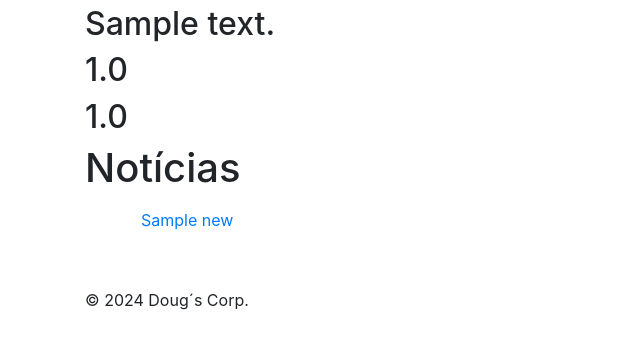
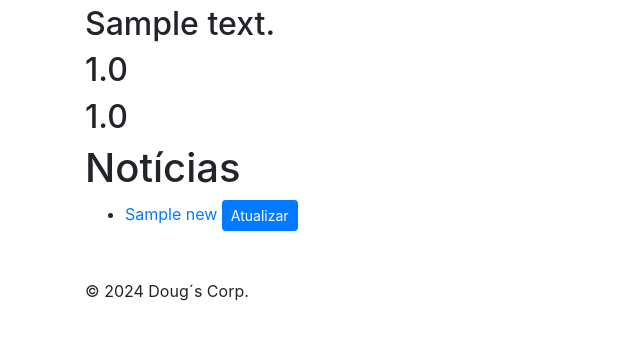
Before and after one commit to fabiomirs/eco-da-mata, a Django app: page /comunidade/1 in a window 1280 px wide. Shown: the part 155-504 px from the top of the page, without its empty margins (0-640 px from the left). Run offline with Django 3.2, Linux system fonts and the light colour scheme; tables that the repository leaves empty hold one stand-in row (values such as "Sample post"); some libraries are stand-ins or nearby versions.

Commit message:
:sparkles: feat: implementa opções para atualizar e detalhar notícia de uma comunidade.

```diff
--- a/community_app/templates/registred_news.html
+++ b/community_app/templates/registred_news.html
@@ -3,8 +3,11 @@
     <h1>Notícias</h1>
     <ul>
         {% for new in news %}
-          <li class="nav-link">
-            <a href="{{ new.pk }}">{{ new.title }}</a>
+          <li>
+            <a href="{% url 'detail_news' new.pk %}">{{ new.title }}</a>
+            <form action="{% url 'update_news' new.pk %}" method="get" style="display:inline;">
+              <button type="submit" class="btn btn-primary btn-sm">Atualizar</button>
+            </form>
           </li>
         {% endfor %}
       </ul>
```
